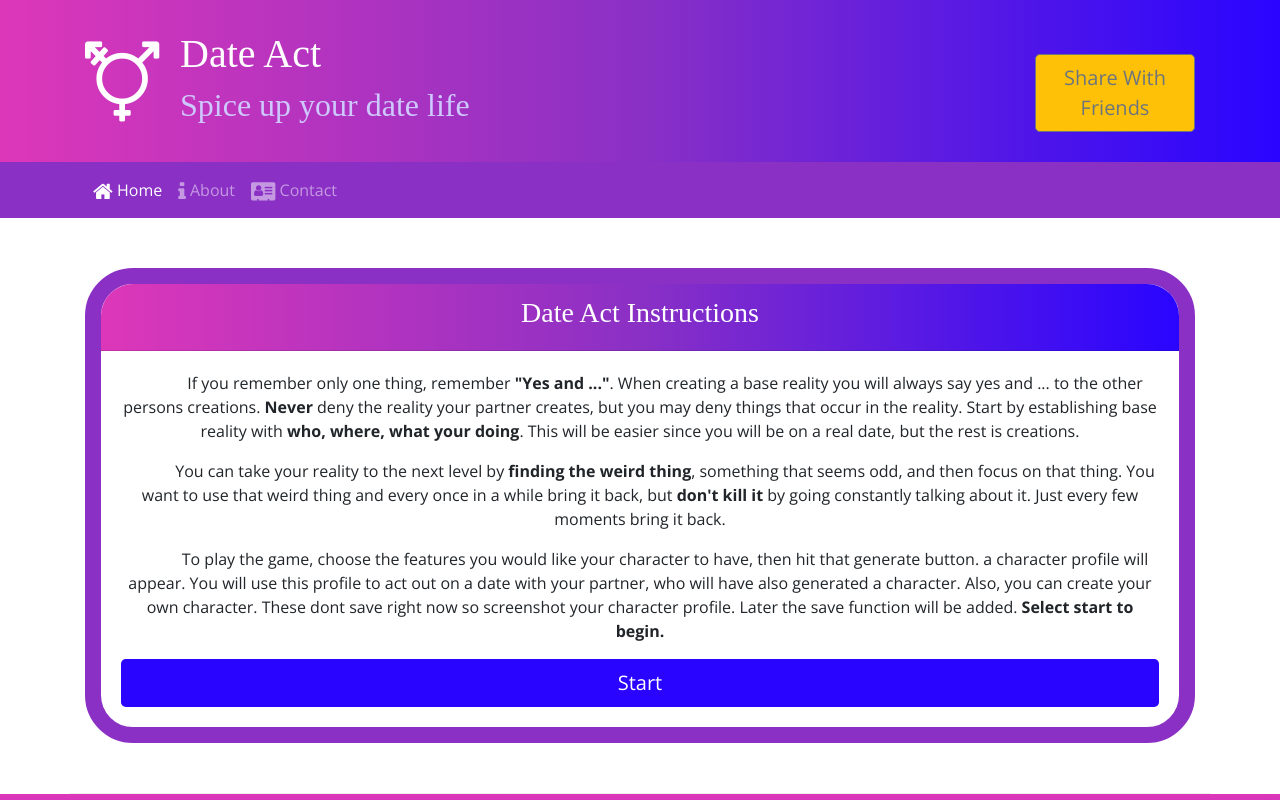
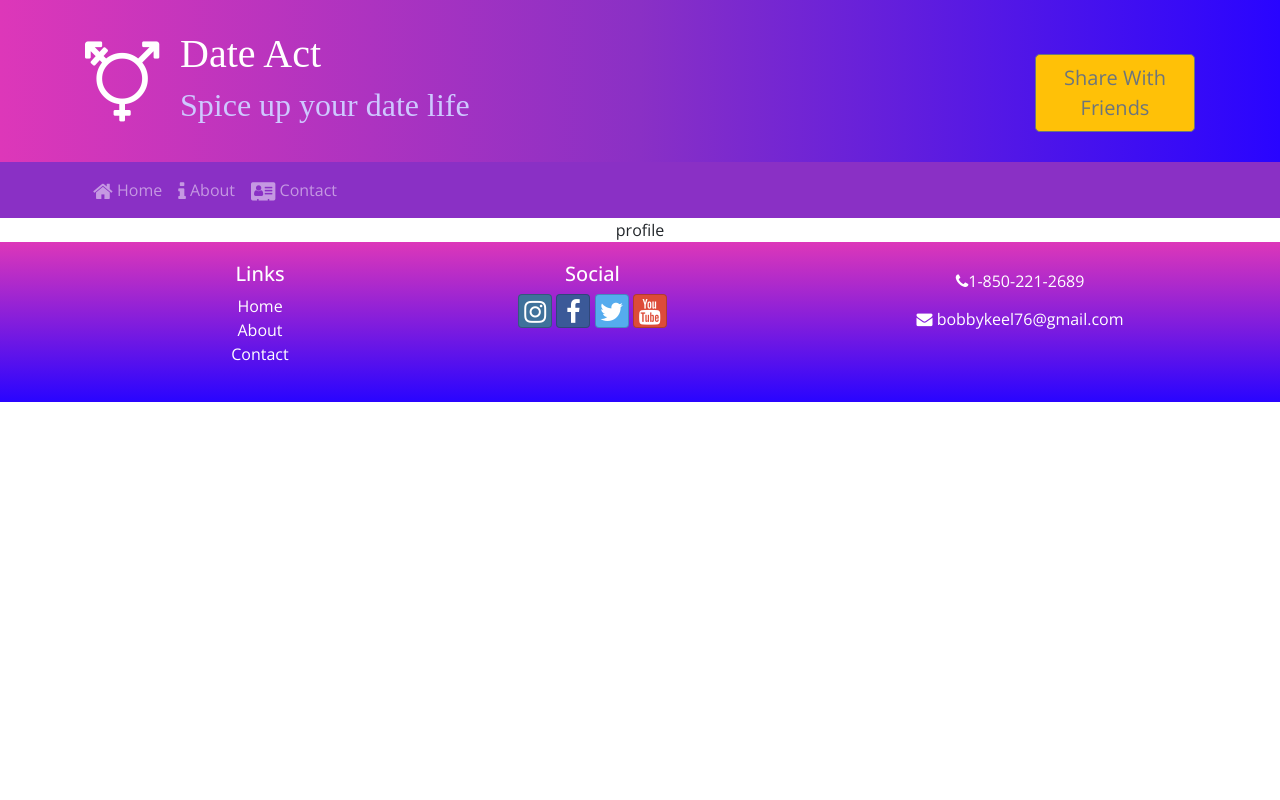
Before and after one commit to nursin/dateact, a React (Create React App) app: page /profileready in a window 1280 px wide. Before the commit this address led to /home. Shown: the top 800 px of the page. Built offline with nearby package versions, Linux system fonts and the light colour scheme; a web font is replaced by a local one.

Commit message:
ProfileReadyComponent

```diff
--- a/src/App.js
+++ b/src/App.js
@@ -1,6 +1,5 @@
 import React, { Component } from 'react';
 import Main from './components/MainComponent';
-import { Navbar, NavbarBrand } from 'reactstrap';
 import { BrowserRouter } from 'react-router-dom';
 import './App.css';
 
--- a/src/components/ChooseFeaturesFormComponent.js
+++ b/src/components/ChooseFeaturesFormComponent.js
@@ -1,5 +1,6 @@
 import React, { Component } from 'react';
-import { Card, CardHeader, CardImg, CardText, CardBody, CardTitle, Button } from 'reactstrap';
+import { Card, CardHeader, CardBody } from 'reactstrap';
+import { Link } from 'react-router-dom';
 
 class RenderChooseFeaturesForm extends Component {
   render() {
@@ -52,7 +53,7 @@ class RenderChooseFeaturesForm extends Component {
                   </div>
                   <div className="form-group row mt-4">
                     <div className="col">
-                      <button type="button" id="generateProfileBtn" className="col btn btn-lg text-white bg-blue button-hover-bg-gradient"><i className="fa fa-transgender-alt fa-lg" aria-hidden="true"></i> Generate</button>
+                      <Link type="button" to="/profileready" className="col btn btn-lg text-white bg-blue button-hover-bg-gradient"><i className="fa fa-transgender-alt fa-lg" ></i> Generate</Link>
                     </div>
                   </div>
                 </form>
--- a/src/components/HomeComponent.js
+++ b/src/components/HomeComponent.js
@@ -1,11 +1,10 @@
 import React from 'react';
-import { Card, CardHeader, CardImg, CardText, CardBody, CardTitle, Button } from 'reactstrap';
+import { Card, CardHeader, CardBody } from 'reactstrap';
 import { Link } from 'react-router-dom';
 
 
 function Home(props) {
   function RenderInstructionsCard() {
-    console.log(this)
     return(
 
         <Card className="card custom-card">
--- a/src/components/MainComponent.js
+++ b/src/components/MainComponent.js
@@ -1,11 +1,13 @@
 import React, { Component } from 'react';
 import { Switch, Route, Redirect } from 'react-router-dom';
-import RenderChooseFeaturesForm from './ChooseFeaturesFormComponent'
 import Header from './HeaderComponent'
 import Home from './HomeComponent';
 import About from './AboutComponent';
 import Contact from './ContactComponent';
 import Footer from './FooterComponent';
+
+import RenderChooseFeaturesForm from './ChooseFeaturesFormComponent'
+import Profile from './ProfileReadyComponent';
 
 
 class Main extends Component {
@@ -35,6 +37,12 @@ class Main extends Component {
       );
     }
 
+    const ProfileReadyComponentPage = () => {
+      return (
+        <Profile />
+      );
+    }
+
     return (
       <div>
         <Header />
@@ -43,8 +51,7 @@ class Main extends Component {
           <Route path='/aboutus' component={AboutPage} />
           <Route path='/contactus' component={ContactPage} />
           <Route path='/choosefeaturesform' component={RenderChooseFeaturesFormPage} />
-
-
+          <Route path='/profileready' component={ProfileReadyComponentPage} />
           <Redirect to='/home' />
         </Switch>
         <Footer />
--- /dev/null
+++ b/src/components/ProfileReadyComponent.js
@@ -0,0 +1,11 @@
+import React, { Component } from 'react';
+
+class Profile extends Component {
+  render() {
+    return(
+      <div>profile</div>
+    );
+  }
+}
+
+export default Profile;
```
